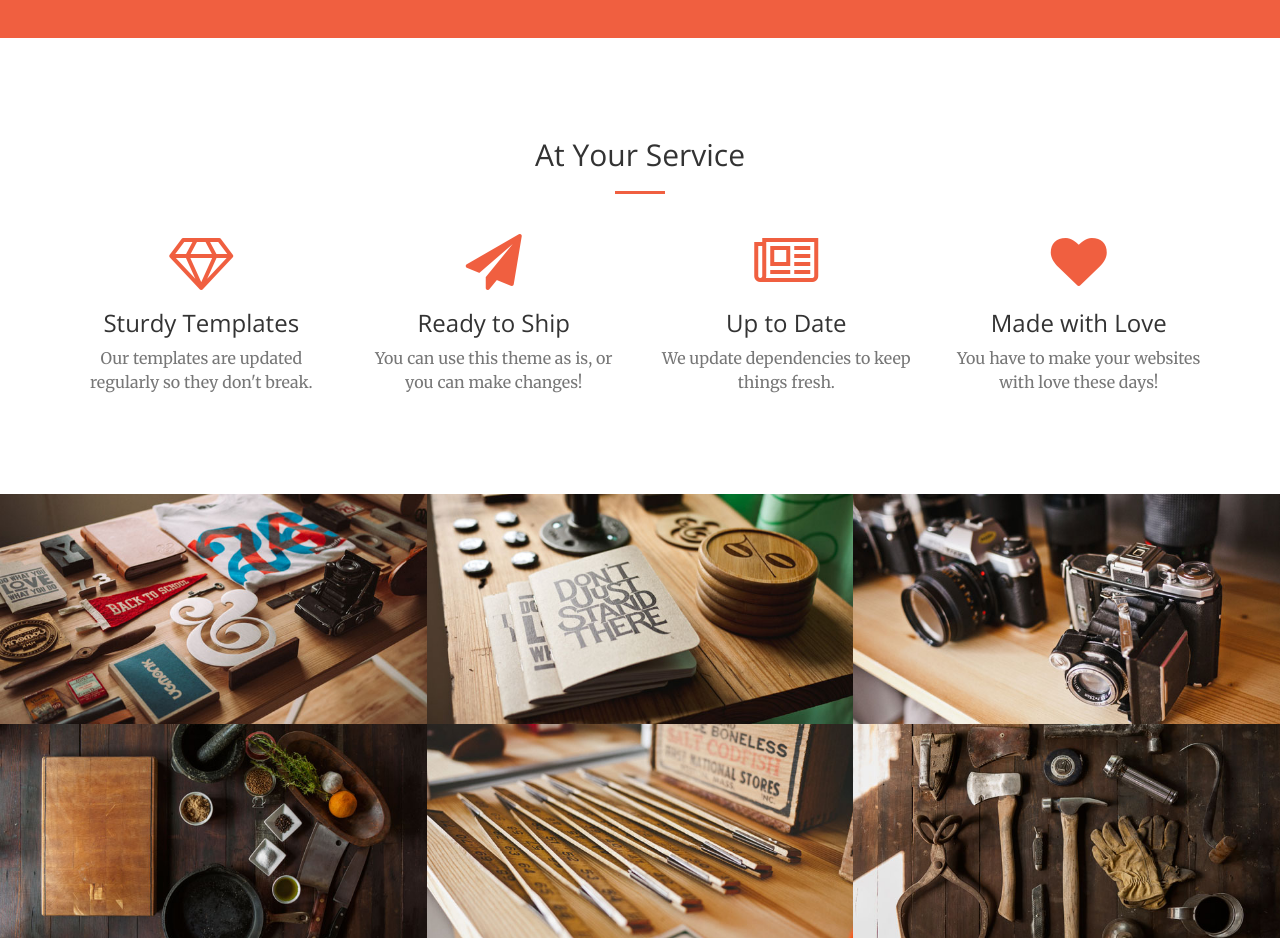
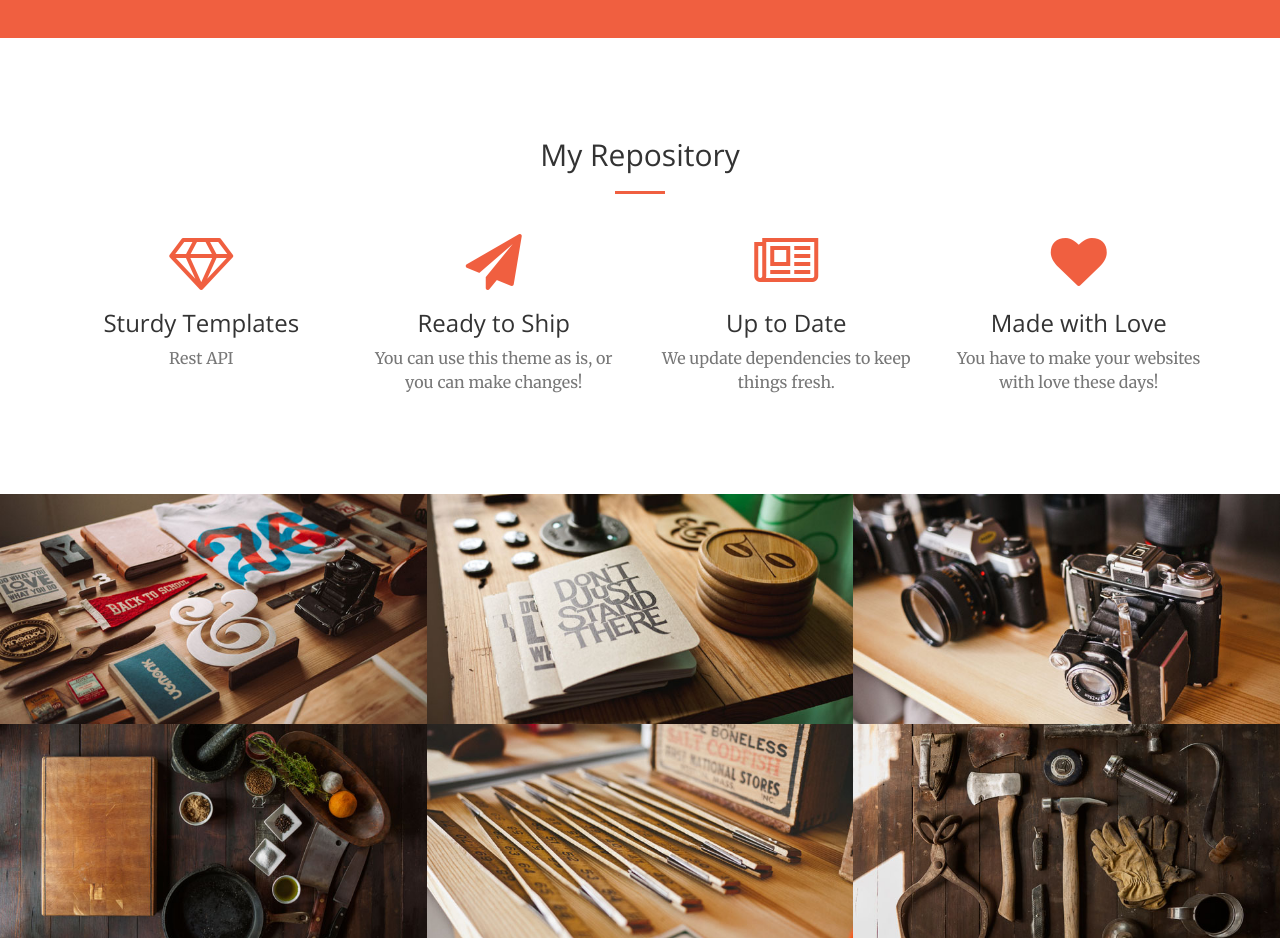
Before and after one commit to aniltako/aniltako.github.io, a website: page index.html in a window 1280 px wide. Shown: the part 1180-2118 px from the top of the page. Drawn offline with nearby package versions, Linux system fonts and the light colour scheme.

Commit message:
Update index.html

```diff
--- a/index.html
+++ b/index.html
@@ -96,7 +96,7 @@
         <div class="container">
             <div class="row">
                 <div class="col-lg-12 text-center">
-                    <h2 class="section-heading">At Your Service</h2>
+                    <h2 class="section-heading">My Repository</h2>
                     <hr class="primary">
                 </div>
             </div>
@@ -107,7 +107,7 @@
                     <div class="service-box">
                         <i class="fa fa-4x fa-diamond text-primary sr-icons"></i>
                         <h3>Sturdy Templates</h3>
-                        <p class="text-muted">Our templates are updated regularly so they don't break.</p>
+                        <p class="text-muted">Rest API</p>
                     </div>
                 </div>
                 <div class="col-lg-3 col-md-6 text-center">
```
